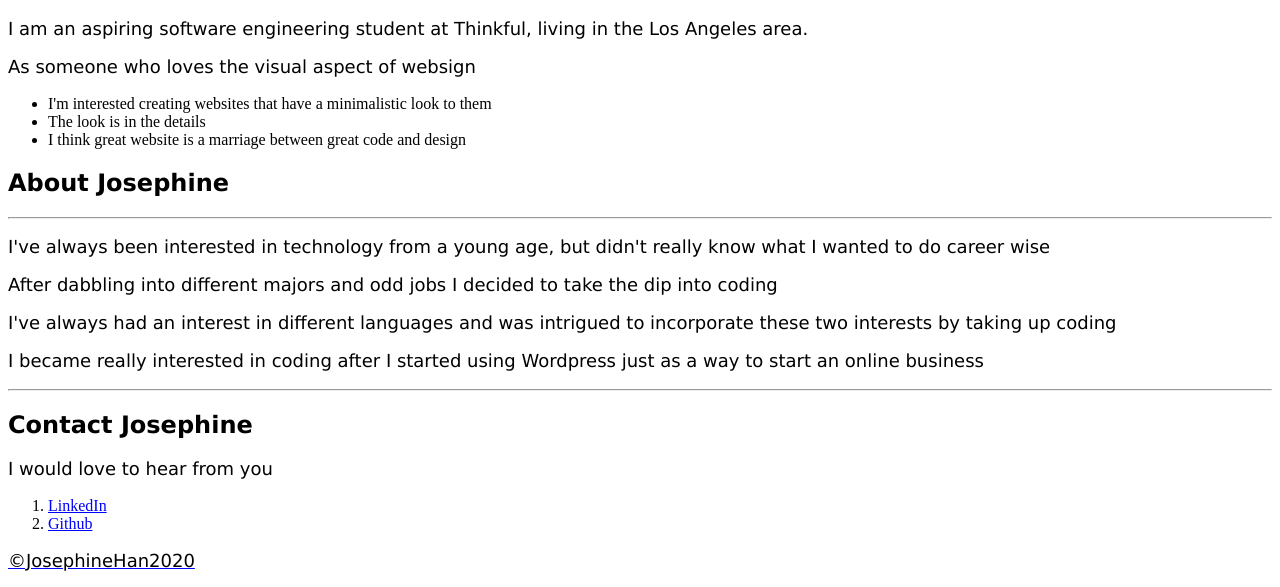
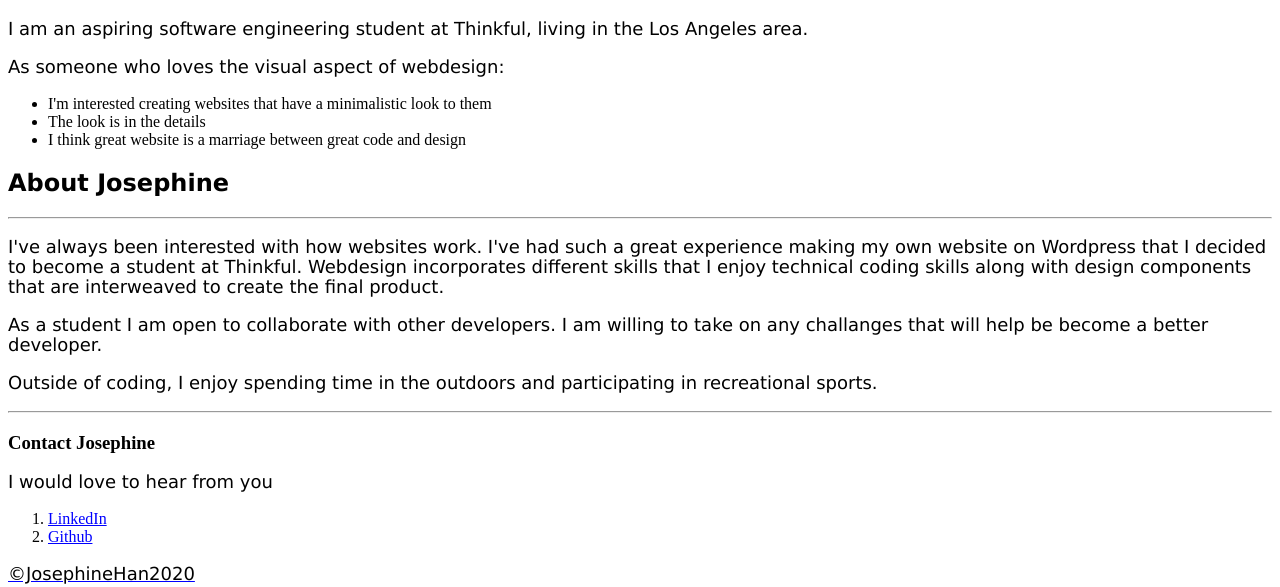
Before and after one commit to josiehandeveloper/firstwebsite, a plain HTML site: page index.html in a window 1280 px wide. Shown: the part 349-936 px from the top of the page. Drawn offline with Linux system fonts and the light colour scheme; a script that the page names is missing.

Commit message:
Update index.html

```diff
--- a/index.html
+++ b/index.html
@@ -10,20 +10,21 @@
   <body>
 
 
-    <!-- ---- header ---- -->
+    <!-- header -->
     <header>
-      <div>
+      <div class="container">
         <h1>Josephine Han</h1>
+      </div>
     </header>
 
-    <!-- ---- main ---- -->
+    <!-- main -->
 
     <main>
-         <img src="bryson.jpg" class="image-circle">
+         <img src="bryson.jpg" class="image-circle" alt="Bryson Canyon Profile">
          <p> I am an aspiring software engineering student at Thinkful, living in the Los Angeles area.</p>
 
       <article>
-         <p> As someone who loves the visual aspect of websign</p>
+         <p> As someone who loves the visual aspect of webdesign:</p>
 
         <section>
           <ul>
@@ -38,18 +39,21 @@
 
         <hr>
 
-        <p> I've always been interested in technology from a young age, but didn't really know what I wanted to do career wise </p>
-        <p> After dabbling into different majors and odd jobs I decided to take the dip into coding</p>
+        <p> I've always been interested with how websites work. I've had such a great experience making my own website
+        on Wordpress that I decided to become a student at Thinkful. Webdesign incorporates different skills that I enjoy
+        technical coding skills along with design components that are interweaved to create the final product.  </p>
 
-        <p> I've always had an interest in different languages and was intrigued to incorporate these two interests by taking up coding </p>
+        <p> As a student I am open to collaborate with other developers. I am willing to take on any challanges that will help be become
+            a better developer. </p>
 
-        <p> I became really interested in coding after I started using Wordpress just as a way to start an online business</p>
-        </section>
+        <p> Outside of coding, I enjoy spending time in the outdoors and participating in recreational sports. </p>
+
+	</section>
 
         <hr>
 
         <section>
-        <h2> Contact Josephine </h2>
+        <h3> Contact Josephine </h3>
         <p> I would love to hear from you </p>
         <ol>
           <li> <a href="https://www.linkedin.com/in/josephine-h-a89807132/">LinkedIn</li>
@@ -62,7 +66,7 @@
     </main>
     <script src="script.js"></script>
   </body>
-  <!-- ---- footer ---- -->
+  <!-- footer -->
   <footer>
 		<p>©JosephineHan2020</p>
 
```
